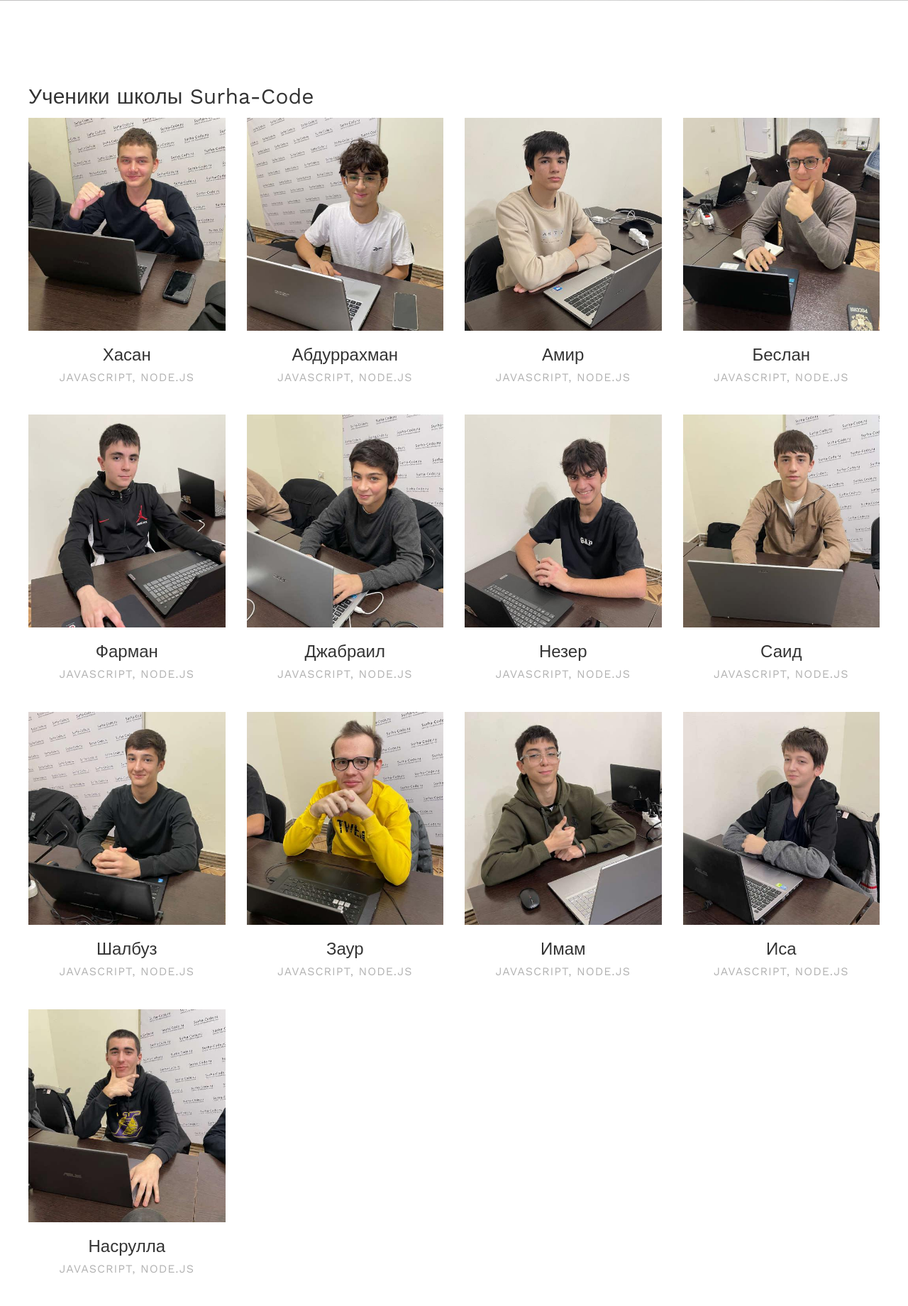
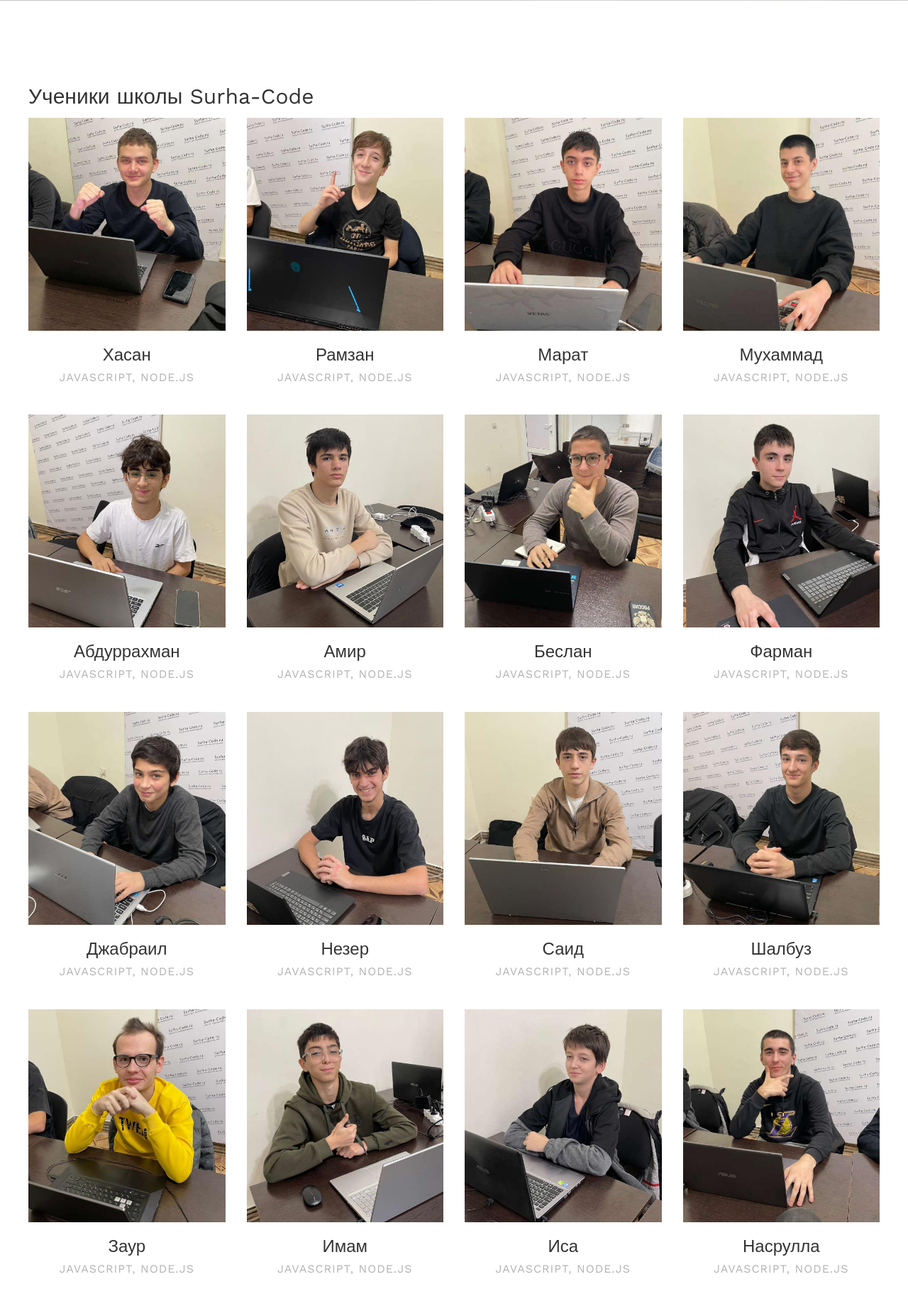
Before and after one commit to Surha05/surha-code, a PHP site: page /students.php in a window 1280 px wide. Shown: the part 446-2286 px from the top of the page at 71% size. Run offline with PHP 8.4, Linux system fonts and the light colour scheme; some libraries are stand-ins or nearby versions; some web fonts are replaced.

Commit message:
добавил 3 учеников

```diff
--- a/modules/students/students.php
+++ b/modules/students/students.php
@@ -9,6 +9,48 @@
 					</div>
 					<div class="text pt-3 text-center">
 						<h3>Хасан</h3>
+						<span class="position mb-2">Javascript, Node.js</span>
+						<!-- <div class="faded">
+							<p>2009 года рождения. Поступил в сентябре 2023 года. Прошел курсы по языкам HTML, CSS и Javascript</p>
+						</div> -->
+					</div>
+				</div>
+			</div>
+			<div class="col-md-6 col-lg-3 ftco-animate">
+				<div class="staff">
+					<div class="img-wrap d-flex align-items-stretch">
+						<div class="img align-self-stretch" style="background-image: url(images/students/page/ramzan.jpg);"></div>
+					</div>
+					<div class="text pt-3 text-center">
+						<h3>Рамзан</h3>
+						<span class="position mb-2">Javascript, Node.js</span>
+						<!-- <div class="faded">
+							<p>2009 года рождения. Поступил в сентябре 2023 года. Прошел курсы по языкам HTML, CSS и Javascript</p>
+						</div> -->
+					</div>
+				</div>
+			</div>
+			<div class="col-md-6 col-lg-3 ftco-animate">
+				<div class="staff">
+					<div class="img-wrap d-flex align-items-stretch">
+						<div class="img align-self-stretch" style="background-image: url(images/students/page/marat.jpg);"></div>
+					</div>
+					<div class="text pt-3 text-center">
+						<h3>Марат</h3>
+						<span class="position mb-2">Javascript, Node.js</span>
+						<!-- <div class="faded">
+							<p>2009 года рождения. Поступил в сентябре 2023 года. Прошел курсы по языкам HTML, CSS и Javascript</p>
+						</div> -->
+					</div>
+				</div>
+			</div>
+			<div class="col-md-6 col-lg-3 ftco-animate">
+				<div class="staff">
+					<div class="img-wrap d-flex align-items-stretch">
+						<div class="img align-self-stretch" style="background-image: url(images/students/page/muhammad-d.jpg);"></div>
+					</div>
+					<div class="text pt-3 text-center">
+						<h3>Мухаммад</h3>
 						<span class="position mb-2">Javascript, Node.js</span>
 						<!-- <div class="faded">
 							<p>2009 года рождения. Поступил в сентябре 2023 года. Прошел курсы по языкам HTML, CSS и Javascript</p>
```
Also changed, not shown: images/students/page/marat.jpg (added), images/students/page/muhammad-d.jpg (added), images/students/page/ramzan.jpg (added).
